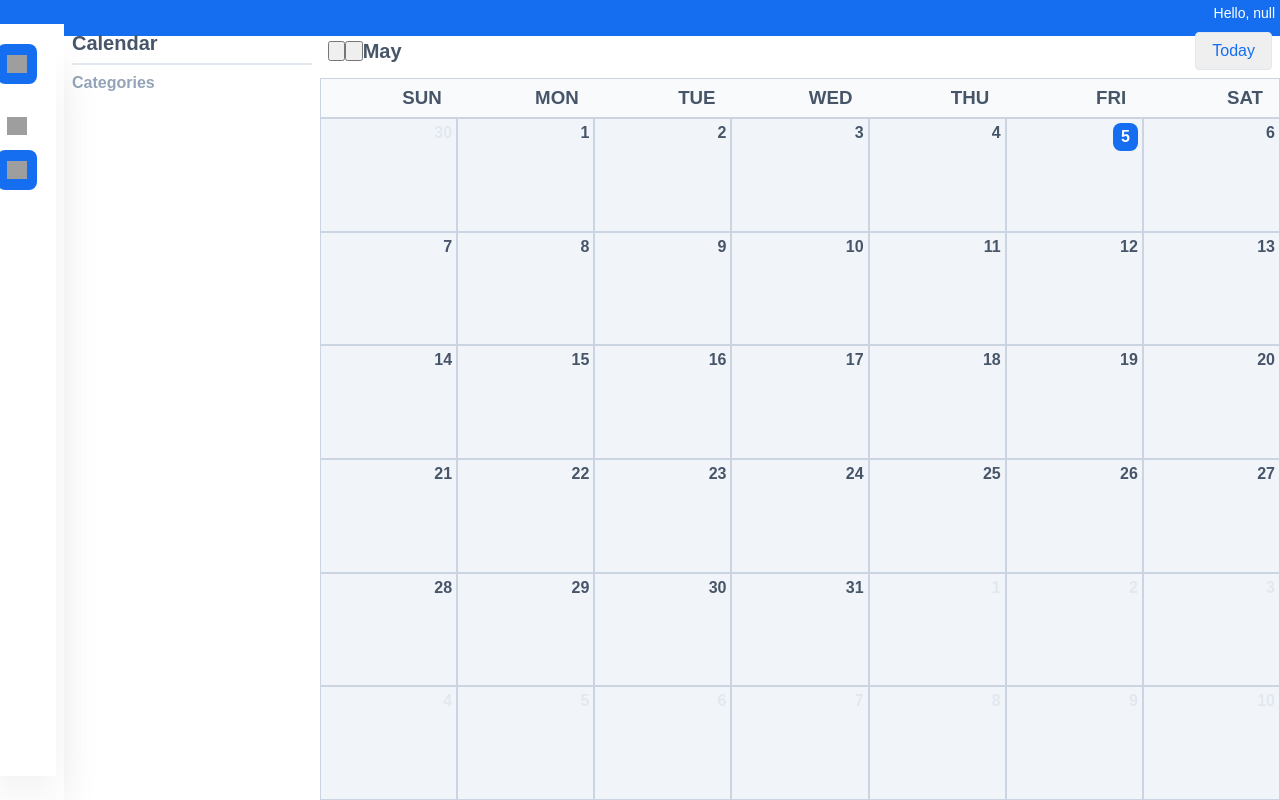
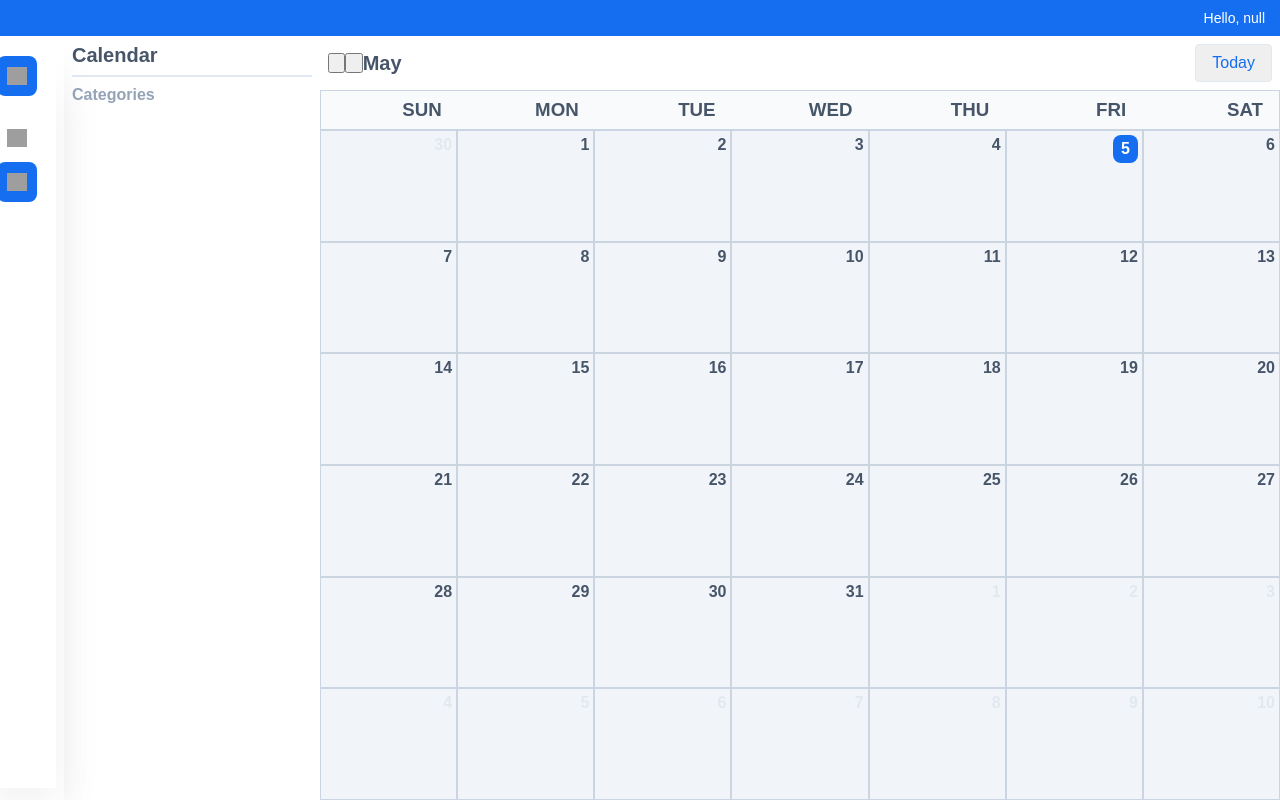
Before and after one commit to mmfallacy/task-space, a SvelteKit app: page /calendar in a window 1280 px wide. Built offline with nearby package versions, Linux system fonts and the light colour scheme; grey boxes are pictures that could not be loaded; some icons are missing.

Commit message:
feat: fix styling of navbar component

```diff
--- a/src/components/Navbar.svelte
+++ b/src/components/Navbar.svelte
@@ -1,21 +1,9 @@
 <script>
     import { currentUser } from '@/stores/currentUser';
-
-    export let title = '';
-    export let fontSize = '14px';
-    export let textColor = 'white';
-    export let textAlign = 'right';
 </script>
 
-<div
-    class="navbar"
-    style="font-size: {fontSize}; color: {textColor}; text-align: {textAlign};"
->
-    {#if title}
-        {title}
-    {:else}
-        Hello, {$currentUser}
-    {/if}
+<div class="navbar">
+    Hello, {$currentUser}
 </div>
 
 <style>
@@ -23,7 +11,13 @@
         font-family: Arial;
         background: #156ef0;
         z-index: 1000 !important;
-        padding: 15px !important;
-        margin: -10px !important;
+        display: flex;
+        align-items: center;
+        flex-direction: row-reverse;
+        padding: 0 15px;
+        height: 100%;
+        width: 100%;
+        font-size: 14px;
+        color: white;
     }
 </style>
--- a/src/routes/layout.svelte
+++ b/src/routes/layout.svelte
@@ -19,7 +19,7 @@
 <style>
     .grid {
         display: grid;
-        grid-template-rows: 24px auto;
+        grid-template-rows: 36px auto;
         grid-template-columns: 64px auto;
 
         height: 100svh;
```
